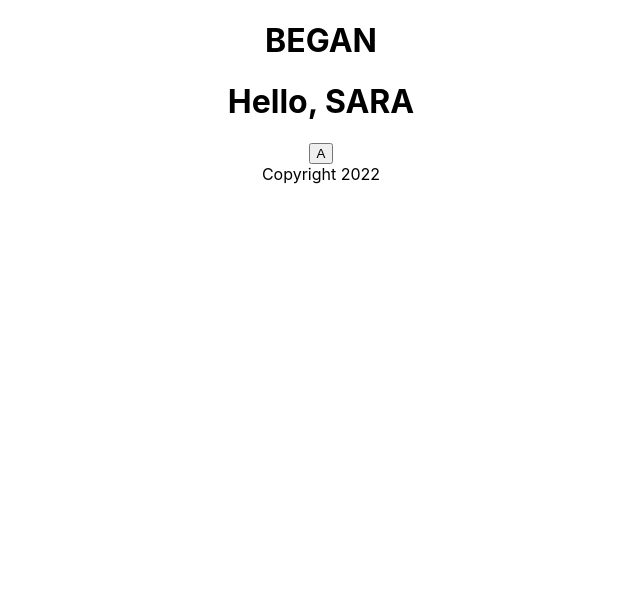
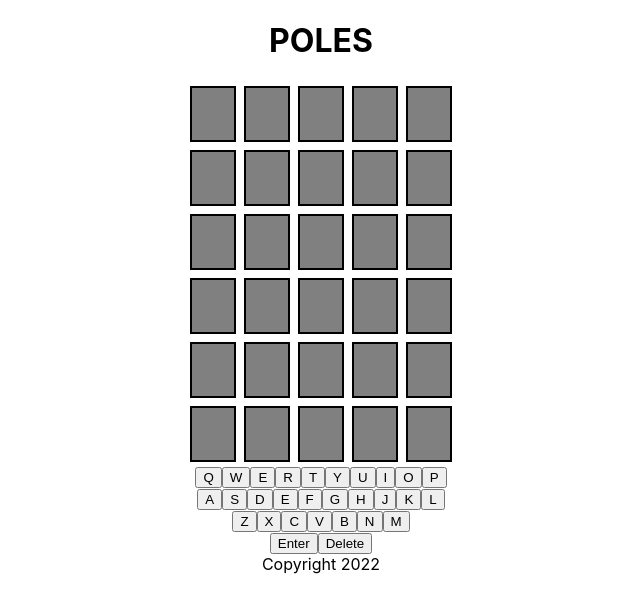
Before and after one commit to Out-A-Time/LearnWords-REACT, a React (Create React App) app in the folder client-learnwords-react/: page / in a window 1280 px wide. Shown: the top 612 px of the page, without its empty margins (319-959 px from the left). Built offline with nearby package versions, Linux system fonts and the light colour scheme.

Commit message:
board and keyboard added as components

```diff
--- a/client-learnwords-react/src/App.js
+++ b/client-learnwords-react/src/App.js
@@ -1,52 +1,13 @@
 import "./App.css";
-import { wordList, headerRandomCharacters } from "./words.js";
+
 import { useEffect, useState } from "react";
 
-import { Welcome } from "./Header";
-import { Footer } from "./Footer";
+import { Header } from "./components/Header";
+import { Board } from "./components/Board";
+import { Keyboard } from "./components/Keyboard";
+import { Footer } from "./components/Footer";
 
 function App() {
-  const randomWord = () => {
-    const getRandomNumber = Math.floor(Math.random() * wordList.length) + 1;
-    const getRandomWord = wordList[getRandomNumber];
-    console.log(`Word #${getRandomNumber}: ${getRandomWord}`);
-
-    return getRandomWord.toUpperCase();
-  };
-
-  //Random Word into ARRAY
-  // function randomWordIntoArray(word) {
-  //   const splitWord = word.split("");
-  //   console.log(splitWord);
-  //   return splitWord;
-  // }
-
-  // const [word, setWord] = useState(getRandomWord);
-
-  // CREATES EMPTY WORD BOARD
-  // const createEmptyBoard = () => {
-  //   const guessWordObject = {};
-  //   for (let i = 1; i <= 6; i++) {
-  //     guessWordObject[`row${i}`] = [];
-  //     const underscore = "_";
-  //     for (let j = 0; j < randomWordAsArray.length; j++) {
-  //       // console.log(`row${i}`);
-  //       guessWordObject[`row${i}`].push(underscore);
-  //     }
-  //   }
-  //   return guessWordObject;
-  // };
-
-  // const randomWordAsArray = randomWordIntoArray(word);
-  // const wordsBoard = createEmptyBoard();
-  // console.log("wordsBoard: ", wordsBoard);
-
-  // const rowCounterMax = Object.keys(wordsBoard).length;
-  // let rowCounter = 1; //Max 6 - object length
-  // let characterCounter = 0; //Max 4 (5 - 1)
-  // console.log("Row Counter: ", rowCounter);
-  // console.log("Access wordsBoard: ", wordsBoard[`row${rowCounter}`]);
-
   // MIRRORS WORD BOARD ON THE HTML PAGE
   // function mirrorWordBoard(board) {
   //   for (let i = 1; i <= rowCounterMax; i++) {
@@ -60,25 +21,11 @@ function App() {
   // }
   // mirrorWordBoard(wordsBoard);
 
-  function Header(props) {
-    //GET RANDOM WORD FROM WORD.JS
-    return <h1>{props.word}</h1>;
-  }
-
   return (
     <div className="App">
-      <Header word={randomWord()} />
-      <Welcome greet={"SARA"} />
-
-      <div className="guess">
-        <div className="guess-letter"></div>
-        <div className="guess-letter"></div>
-        <div className="guess-letter"></div>
-        <div className="guess-letter"></div>
-        <div className="guess-letter"></div>
-      </div>
-
-      <button>A</button>
+      <Header />
+      <Board />
+      <Keyboard />
       <Footer year={new Date().getFullYear()} />
     </div>
   );
--- a/client-learnwords-react/src/Header.js
+++ /dev/null
@@ -1,5 +0,0 @@
-import React from "react";
-
-export function Welcome(props) {
-  return <h1>Hello, {props.greet}</h1>;
-}
--- /dev/null
+++ b/client-learnwords-react/src/components/Board.js
@@ -0,0 +1,14 @@
+import { BoardRow } from "./BoardRow";
+export function Board(props) {
+  //GET RANDOM WORD FROM WORD.JS
+  return (
+    <>
+      <BoardRow />
+      <BoardRow />
+      <BoardRow />
+      <BoardRow />
+      <BoardRow />
+      <BoardRow />
+    </>
+  );
+}
--- /dev/null
+++ b/client-learnwords-react/src/components/BoardRow.css
@@ -0,0 +1,15 @@
+.guess {
+  display: flex;
+  flex-direction: row;
+  justify-content: center;
+}
+
+.guess-letter {
+  width: 40px;
+  height: 50px;
+  border: 2px solid black;
+  font-size: 2.5em;
+  padding: 1px;
+  margin: 0.1em;
+  background-color: gray;
+}
--- /dev/null
+++ b/client-learnwords-react/src/components/BoardRow.js
@@ -0,0 +1,15 @@
+import "./BoardRow.css";
+
+export function BoardRow(props) {
+  return (
+    <>
+      <div className="guess">
+        <div className="guess-letter"></div>
+        <div className="guess-letter"></div>
+        <div className="guess-letter"></div>
+        <div className="guess-letter"></div>
+        <div className="guess-letter"></div>
+      </div>
+    </>
+  );
+}
--- /dev/null
+++ b/client-learnwords-react/src/components/Header.js
@@ -0,0 +1,25 @@
+import { useState } from "react";
+
+import {
+  randomWord,
+  randomWordIntoArray,
+  createEmptyBoard,
+} from "../gameModel";
+
+export function Header() {
+  const getWord = randomWord();
+
+  const [word, setWord] = useState(getWord);
+  const randomWordAsArray = randomWordIntoArray(word);
+
+  const wordsBoard = createEmptyBoard(randomWordAsArray);
+  console.log("wordsBoard: ", wordsBoard);
+
+  const rowCounterMax = Object.keys(wordsBoard).length;
+  let rowCounter = 1; //Max 6 - object length
+  let characterCounter = 0; //Max 4 (5 - 1)
+  console.log("Row Counter: ", rowCounter);
+  console.log("Access wordsBoard: ", wordsBoard[`row${rowCounter}`]);
+
+  return <h1>{word}</h1>;
+}
--- /dev/null
+++ b/client-learnwords-react/src/components/Keyboard.js
@@ -0,0 +1,43 @@
+export function Keyboard(props) {
+  return (
+    <>
+      <div className="keyboard-row">
+        <button className="keyboard-letter">Q</button>
+        <button className="keyboard-letter">W</button>
+        <button className="keyboard-letter">E</button>
+        <button className="keyboard-letter">R</button>
+        <button className="keyboard-letter">T</button>
+        <button className="keyboard-letter">Y</button>
+        <button className="keyboard-letter">U</button>
+        <button className="keyboard-letter">I</button>
+        <button className="keyboard-letter">O</button>
+        <button className="keyboard-letter">P</button>
+      </div>
+      <div className="keyboard-row">
+        <button className="keyboard-letter">A</button>
+        <button className="keyboard-letter">S</button>
+        <button className="keyboard-letter">D</button>
+        <button className="keyboard-letter">E</button>
+        <button className="keyboard-letter">F</button>
+        <button className="keyboard-letter">G</button>
+        <button className="keyboard-letter">H</button>
+        <button className="keyboard-letter">J</button>
+        <button className="keyboard-letter">K</button>
+        <button className="keyboard-letter">L</button>
+      </div>
+      <div className="keyboard-row">
+        <button className="keyboard-letter">Z</button>
+        <button className="keyboard-letter">X</button>
+        <button className="keyboard-letter">C</button>
+        <button className="keyboard-letter">V</button>
+        <button className="keyboard-letter">B</button>
+        <button className="keyboard-letter">N</button>
+        <button className="keyboard-letter">M</button>
+      </div>
+      <div className="keyboard-row">
+        <button className="keyboard-letter enter">Enter</button>
+        <button className="keyboard-letter delete">Delete</button>
+      </div>
+    </>
+  );
+}
--- /dev/null
+++ b/client-learnwords-react/src/gameModel.js
@@ -0,0 +1,31 @@
+import { wordList, headerRandomCharacters } from "./words.js";
+
+//GET RANDOM WORD FROM WORD.JS
+export const randomWord = () => {
+  const getRandomNumber = Math.floor(Math.random() * wordList.length) + 1;
+  const getRandomWord = wordList[getRandomNumber];
+  console.log(`Word #${getRandomNumber}: ${getRandomWord}`);
+
+  return getRandomWord.toUpperCase();
+};
+
+//Random Word into ARRAY
+export const randomWordIntoArray = (word) => {
+  const splitWord = word.split("");
+  console.log(splitWord);
+  return splitWord;
+};
+
+// CREATES EMPTY WORD BOARD
+export const createEmptyBoard = (array) => {
+  const guessWordObject = {};
+  for (let i = 1; i <= 6; i++) {
+    guessWordObject[`row${i}`] = [];
+    const underscore = "_";
+    for (let j = 0; j < array.length; j++) {
+      // console.log(`row${i}`);
+      guessWordObject[`row${i}`].push(underscore);
+    }
+  }
+  return guessWordObject;
+};
```
Also changed, not shown: client-learnwords-react/src/Keyboard.js (deleted), client-learnwords-react/src/components/Footer.js (renamed from client-learnwords-react/src/Footer.js).
